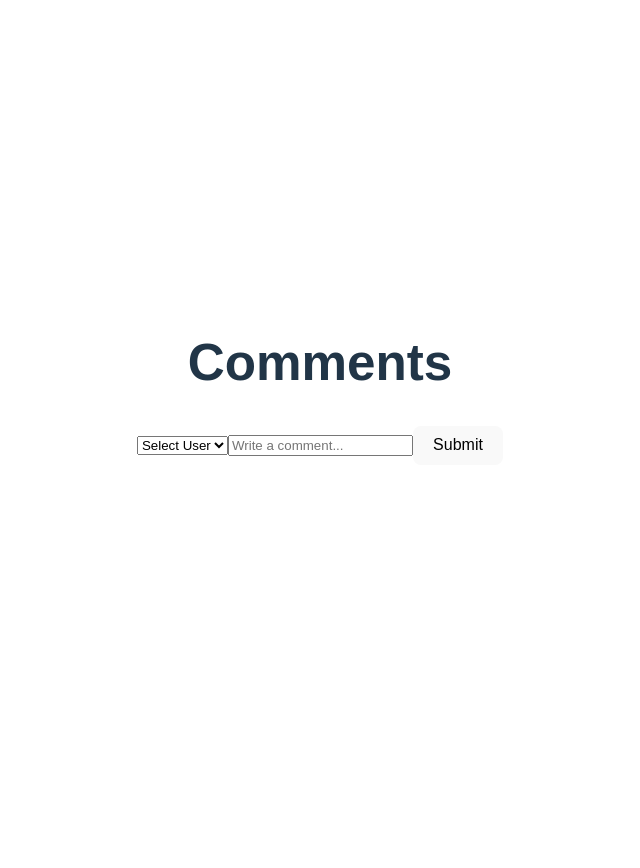
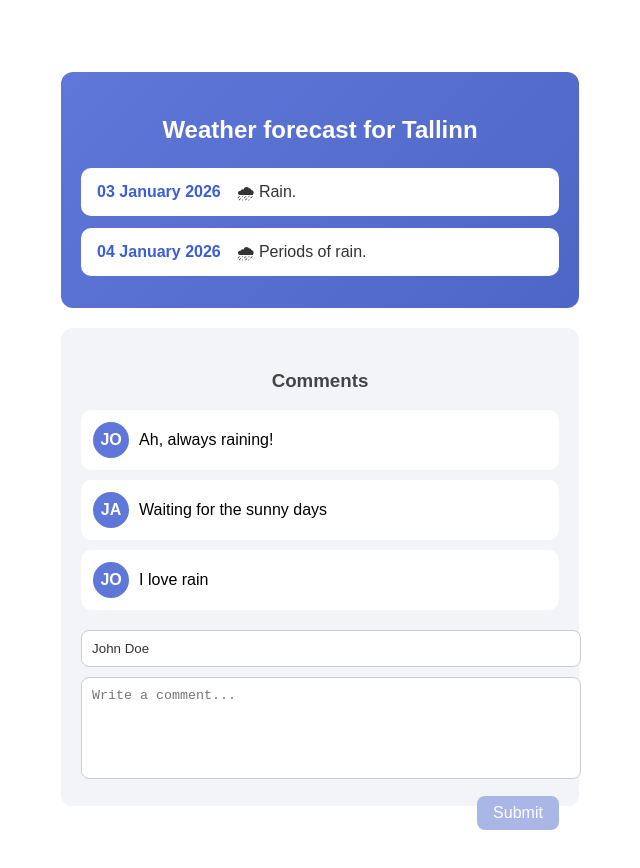
Before and after one commit to anusirkas/vue-vite-project, a Vue app: page / in a window 1280 px wide. Shown: the top 868 px of the page, without its empty margins (320-960 px from the left). Before the commit the page ends 800 px from the top, so only its background shows below. Built offline with nearby package versions, Linux system fonts and the light colour scheme.

Commit message:
Recreate the UI based on picture

```diff
--- a/src/App.vue
+++ b/src/App.vue
@@ -1,19 +1,162 @@
 <template>
-  <div class="container">
-    <h1>Comments</h1>
-    <CommentSection />
+  <div class="page">
+    <div class="weather-card">
+      <h2>Weather forecast for Tallinn</h2>
+
+      <div class="weather-item">
+        <span class="date">03 January 2026</span>
+        <span class="weather-text">🌧 Rain.</span>
+      </div>
+
+      <div class="weather-item">
+        <span class="date">04 January 2026</span>
+        <span class="weather-text">🌧 Periods of rain.</span>
+      </div>
+    </div>
+
+    <div class="comments-card">
+      <h3>Comments</h3>
+
+      <div class="comment">
+        <div class="avatar">JO</div>
+        <div class="comment-text">Ah, always raining!</div>
+      </div>
+
+      <div class="comment">
+        <div class="avatar">JA</div>
+        <div class="comment-text">Waiting for the sunny days</div>
+      </div>
+
+      <div class="comment">
+        <div class="avatar">JO</div>
+        <div class="comment-text">I love rain</div>
+      </div>
+
+      <div class="form-section">
+        <input class="user-input" value="John Doe" readonly />
+        <textarea
+          class="comment-input"
+          placeholder="Write a comment..."
+        ></textarea>
+        <button class="submit-btn">Submit</button>
+      </div>
+    </div>
   </div>
 </template>
 
-<script setup>
-import CommentSection from './components/CommentSection.vue';
-</script>
-
-<style scoped>
-.container {
+<style>
+.page {
   max-width: 600px;
   margin: 40px auto;
   font-family: Arial, sans-serif;
 }
+
+.weather-card {
+  background: linear-gradient(135deg, #5f77d8, #4e67c6);
+  padding: 20px;
+  border-radius: 12px;
+  color: white;
+}
+
+.weather-card h2 {
+  margin-bottom: 20px;
+}
+
+.weather-item {
+  background: #ffffff;
+  color: #333;
+  padding: 12px 16px;
+  border-radius: 10px;
+  margin-bottom: 12px;
+  display: flex;
+  gap: 1rem;
+  align-items: center;
+}
+
+.weather.item {
+  display: flex;
+}
+.date {
+  color: #3b5ed7;
+  font-weight: 600;
+}
+
+.comments-card {
+  background: #f3f4f7;
+  padding: 20px;
+  border-radius: 12px;
+  margin-top: 20px;
+}
+
+.comments-card h3 {
+  margin-bottom: 15px;
+  color: #444;
+}
+
+.comment {
+  background: white;
+  padding: 12px;
+  border-radius: 10px;
+  display: flex;
+  align-items: center;
+  margin-bottom: 10px;
+}
+
+.avatar {
+  width: 36px;
+  height: 36px;
+  background: #5f77d8;
+  color: white;
+  font-weight: bold;
+  border-radius: 50%;
+  display: flex;
+  align-items: center;
+  justify-content: center;
+  margin-right: 10px;
+}
+
+.comment-text {
+  color: #000000;
+}
+
+.form-section {
+  margin-top: 20px;
+  text-decoration: #000000;
+}
+
+.user-input {
+  width: 100%;
+  padding: 10px;
+  border-radius: 8px;
+  border: 1px solid #ccc;
+  margin-bottom: 10px;
+  background-color: white;
+  color: #333;
+}
+
+.comment-input {
+  width: 100%;
+  height: 80px;
+  padding: 10px;
+  border-radius: 8px;
+  border: 1px solid #ccc;
+  resize: none;
+  background-color: white;
+  color: #333;
+}
+
+.submit-btn {
+  margin-top: 10px;
+  padding: 8px 16px;
+  border-radius: 8px;
+  border: none;
+  background: #aab6e6;
+  color: white;
+  cursor: pointer;
+  float: right;
+}
+
+.submit-btn:hover {
+  background: #8f9fdd;
+}
 </style>
-/* npm run dev-iga saad käima */
--- a/src/components/CommentSection.vue
+++ b/src/components/CommentSection.vue
@@ -18,18 +18,18 @@ interface Comment {
 }
 const comments = ref<Comment[]>([]);
 
-onMounted(() => { //    Lifecycle hook to run code when the component is mounted
+onMounted(() => { //    Lifecycle hook to run code when the component is mounted. onMounted → loeb localStorage .
     const saved = localStorage.getItem('comments'); //  Retrieve saved comments from localStorage
     if (saved) { // Check if there are saved comments
         comments.value = JSON.parse(saved); // Parse the saved comments and set them to the reactive variable
     }
 });
 
-watch(comments, (newVal) => {
+watch(comments, (newVal) => { //watch → salvestab localStorage. Watch for changes in the comments array and save the new value to localStorage whenever it changes
     localStorage.setItem('comments', JSON.stringify(newVal));
 }, { deep: true });
 
-function addComment(comment: Comment) {
+function addComment(comment: Comment) { //addComment → lisab array’sse
   comments.value.push(comment);
 }
 
```
